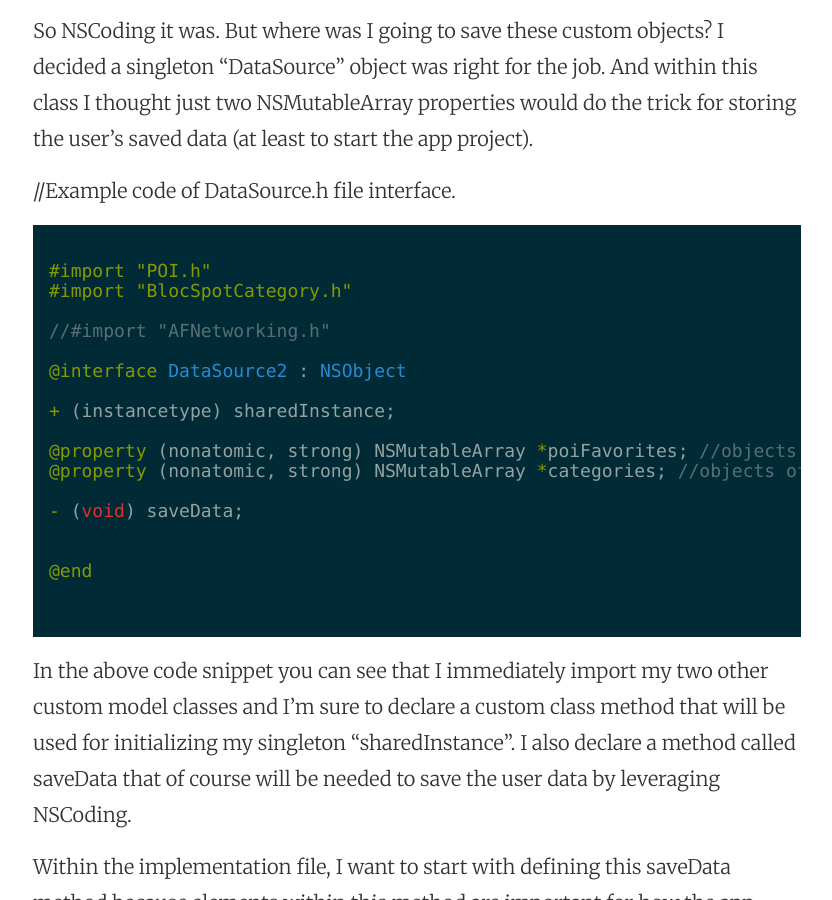
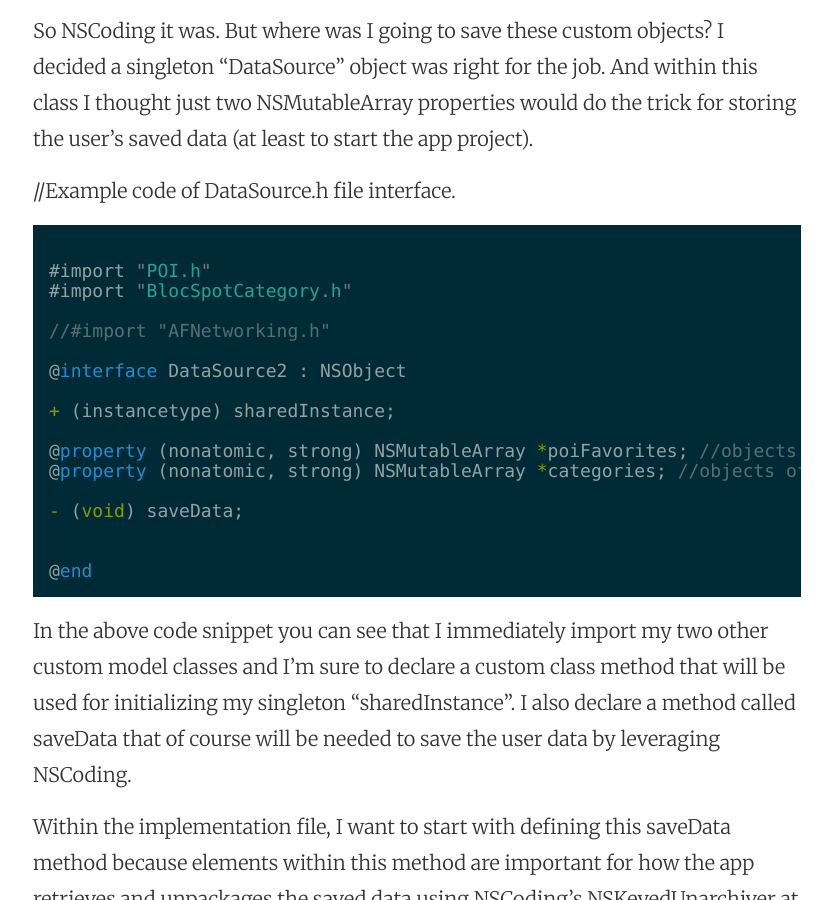
Before and after one commit to caseywoard/caseywoard.github.io, a Jekyll site: the page built from _posts/2015-10-27-case-study-of-the-blocspot-app-and-persisting-data-with-nscoding.markdown, in a window 1280 px wide and 900 px high, scrolled down 1858 px. Shown: the whole window, without its empty margins (223-1055 px from the left). Built offline with Jekyll 4.4.1, drawn with Linux system fonts in a browser that asks for light colours.

Commit message:
Post update: Case Study of the Blocspot app and persisting data with NSCoding

````diff
--- a/_posts/2015-10-27-case-study-of-the-blocspot-app-and-persisting-data-with-nscoding.markdown
+++ b/_posts/2015-10-27-case-study-of-the-blocspot-app-and-persisting-data-with-nscoding.markdown
@@ -21,7 +21,7 @@ Categories (Category.h)
 So NSCoding it was. But where was I going to save these custom objects? I decided a singleton “DataSource” object was right for the job. And within this class I thought just two NSMutableArray properties would do the trick for storing the user’s saved data (at least to start the app project).
 
 //Example code of  DataSource.h file interface.
-```objectivec
+```javascript
 
 #import "POI.h"
 #import "BlocSpotCategory.h"
@@ -39,8 +39,6 @@ So NSCoding it was. But where was I going to save these custom objects? I decide
 
 
 @end
-
-
 ```
 
 In the above code snippet you can see that I immediately import my two other custom model classes and I’m sure to declare a custom class method that will be used for initializing my singleton “sharedInstance”. I also declare a method called saveData that of course will be needed to save the user data by leveraging NSCoding.
````
